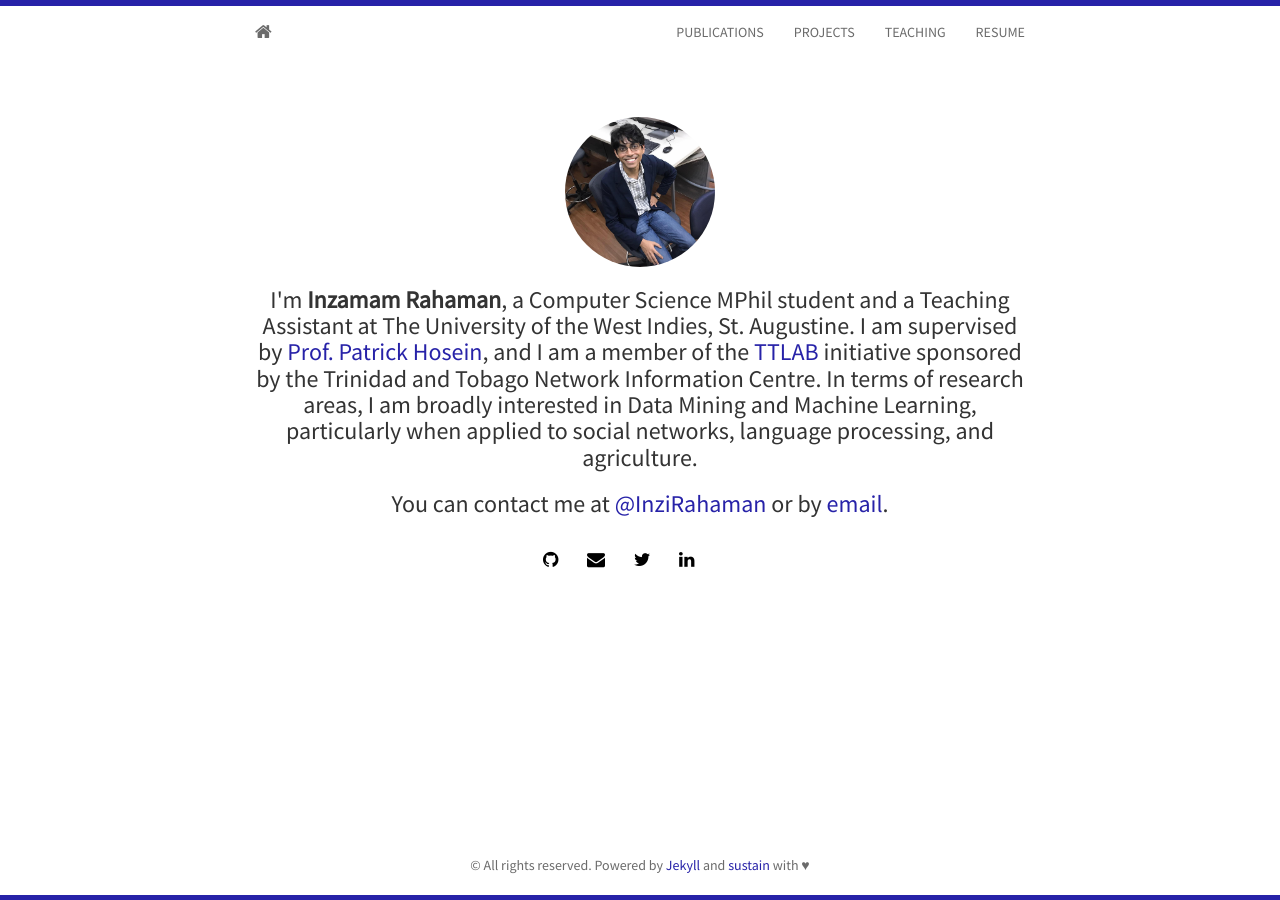
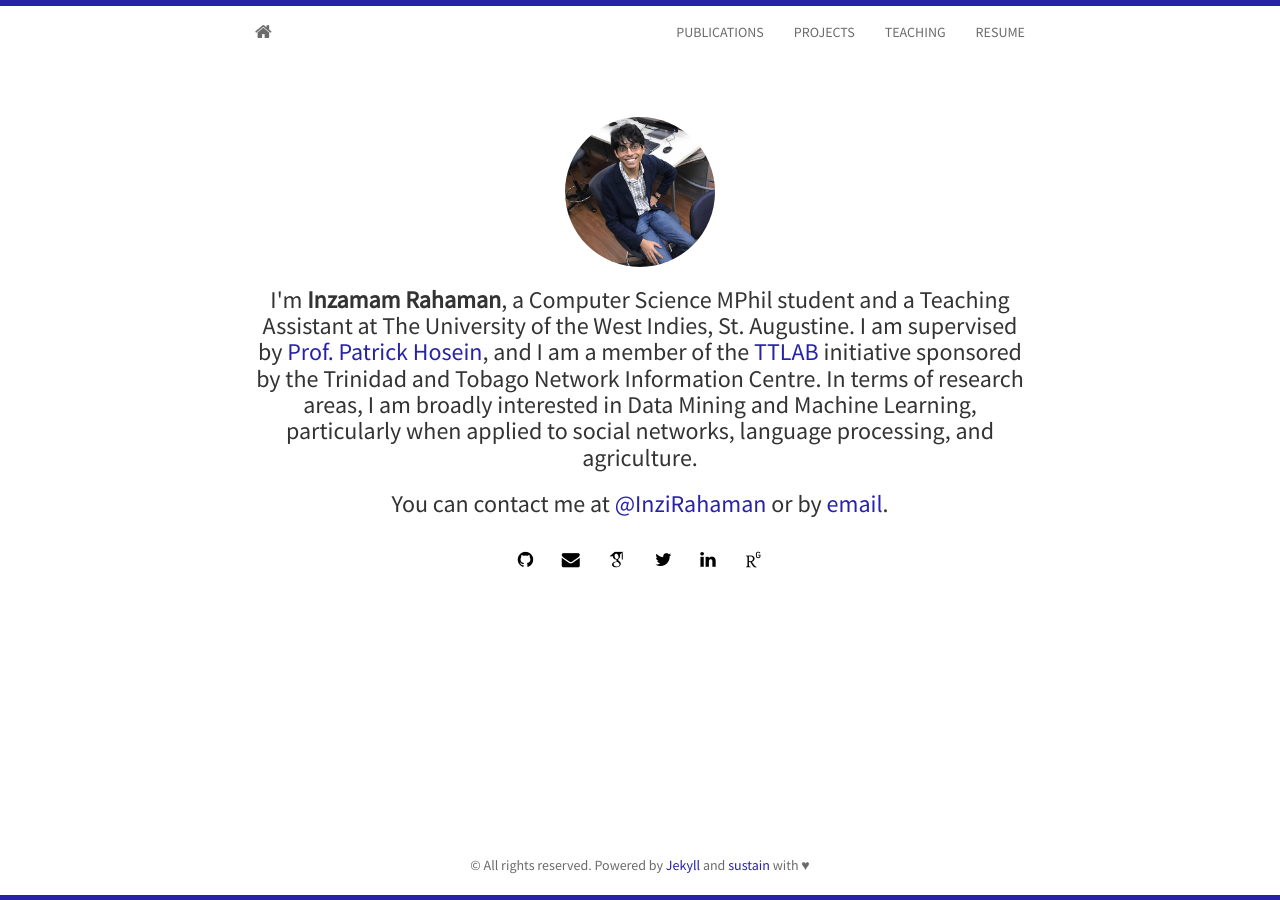
Before and after one commit to InzamamRahaman/inzamamrahaman.github.io, a Jekyll site: the page built from index.html, in a window 1280 px wide. Built offline with Jekyll 4.4.1, drawn with Linux system fonts in a browser that asks for light colours; nearby versions of some CDN libraries; some web fonts are replaced; the list of posts is cut into pages by our own code.

Commit message:
Added necessary fonts

```diff
--- a/_config.yml
+++ b/_config.yml
@@ -22,6 +22,7 @@ github: InzamamRahaman # username
 twitter: InziRahaman
 linkedin: inzamam-rahaman-721b40b8
 researchgate: Inzamam_Rahaman
+googlescholar: j6YDdxAAAAAJ
 #stackoverflow: username   #e.g: users/2735833/proton1h1
 #Comment out if you don't want disqus
 #disqus: username
--- a/_includes/social.html
+++ b/_includes/social.html
@@ -6,6 +6,11 @@
     {% if site.email %}
 	  <a href="mailto:{{ site.email}}"><i class="fa fa-envelope"></i></a>
     {% endif %}
+        {% if site.googlescholar %}
+        <a href="https://scholar.google.com/citations?user={{ site.googlescholar }}">
+            <i class="ai ai-google-scholar"></i>
+        </a>
+        {% endif %}
 
     {% if site.twitter %}
 	  <a href="http://twitter.com/{{ site.twitter }}"><i class="fa fa-twitter"></i></a>
```
Also changed, not shown: static/fonts/academicons.ttf (added), static/fonts/academicons.woff (added), 2 other files.
